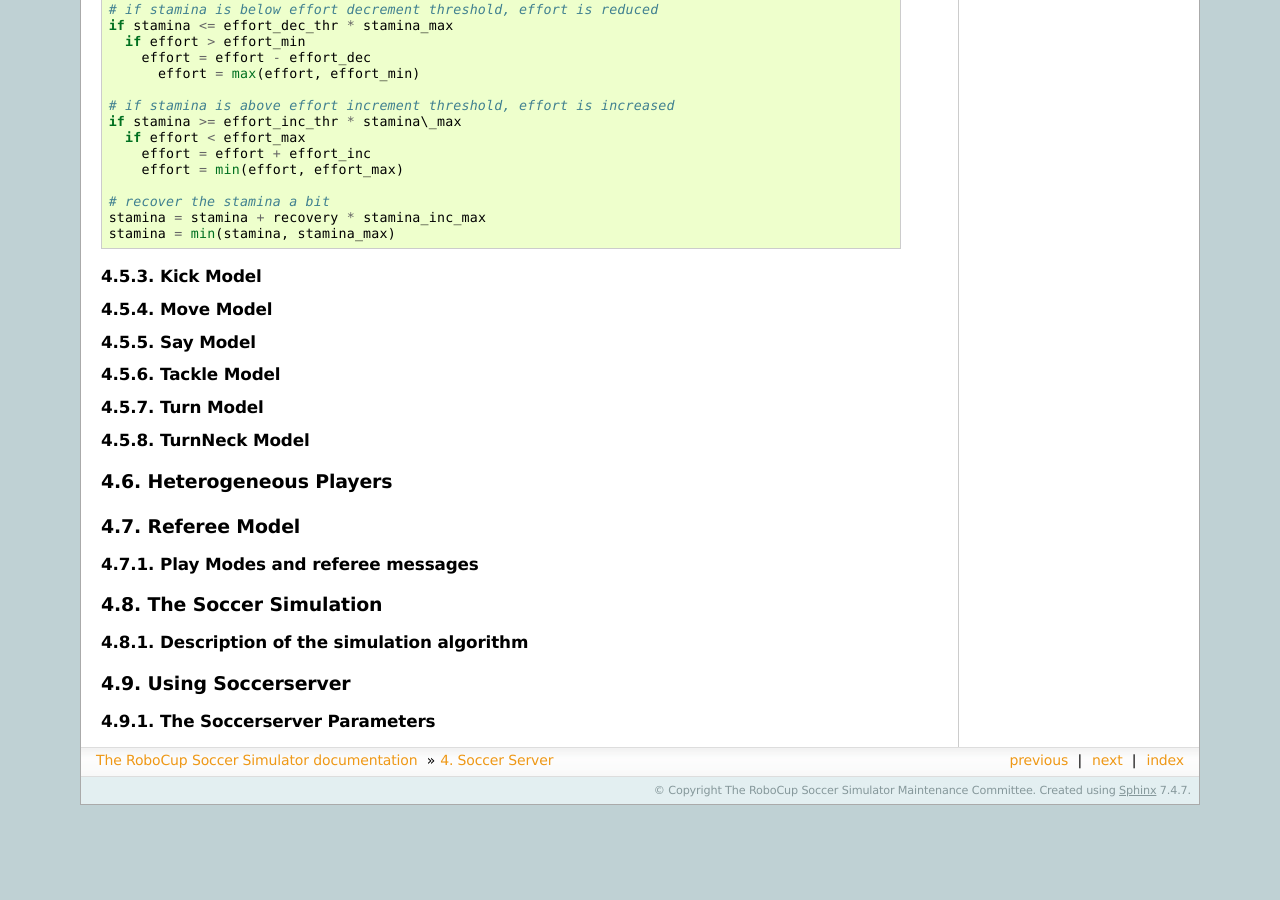
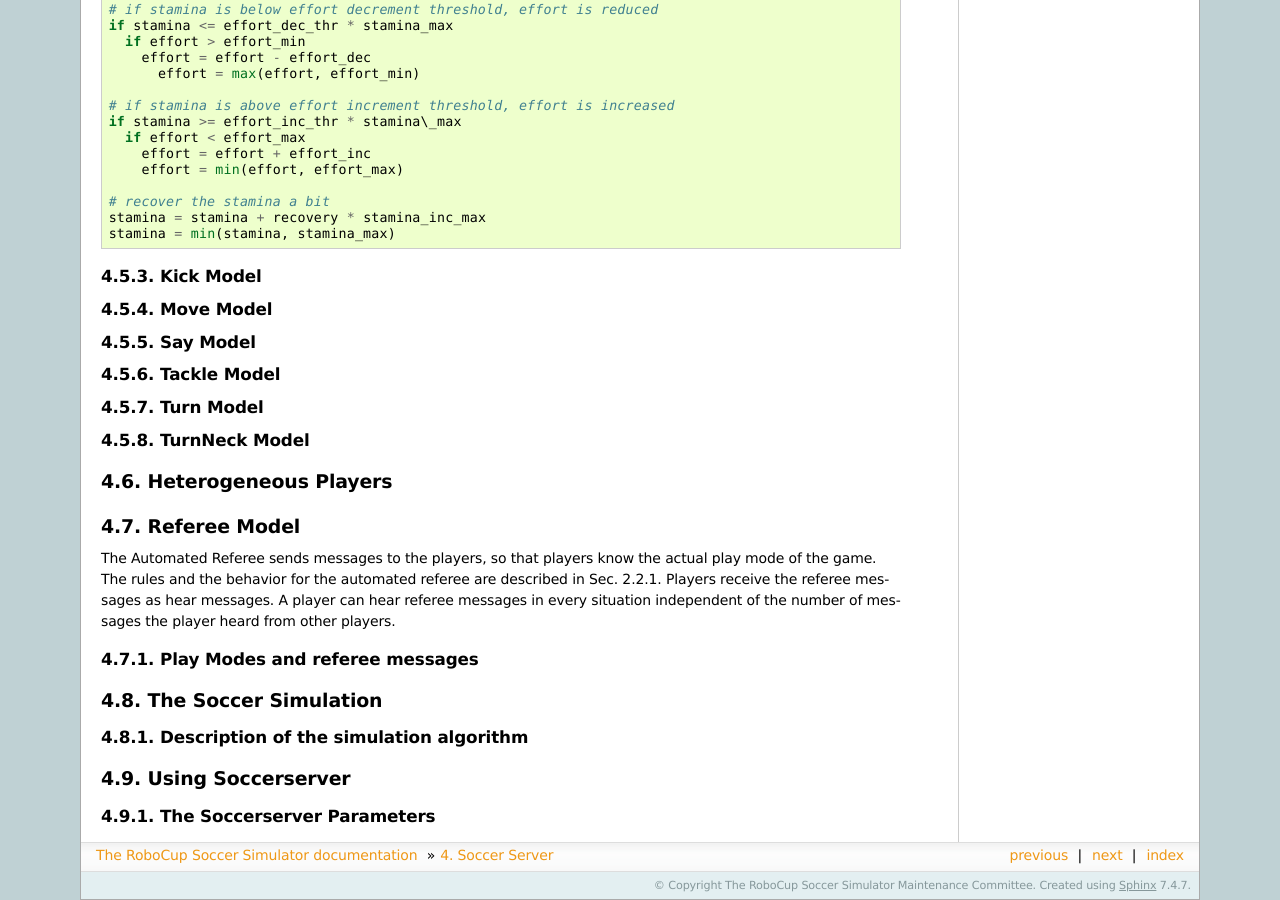
Before and after one commit to rcsoccersim/manual, a Sphinx documentation site: the page built from source/soccerserver.rst, in a window 1280 px wide and 900 px high, scrolled down 13969 px. Built offline with Sphinx 7.4.7, drawn with Linux system fonts in a browser that asks for light colours; before the commit the page ends 14774 px from its top, so only the background shows below that.

Commit message:
Add Referee Model

```diff
--- a/source/soccerserver.rst
+++ b/source/soccerserver.rst
@@ -1037,6 +1037,12 @@ Heterogeneous Players
 Referee Model
 ==================================================
 
+The Automated Referee sends messages to the players, so that players know the actual
+play mode of the game. The rules and the behavior for the automated referee are
+described in Sec. 2.2.1. Players receive the referee messages as hear messages. A player
+can hear referee messages in every situation independent of the number of messages the
+player heard from other players.
+
 --------------------------------------------------
 Play Modes and referee messages
 --------------------------------------------------
```
